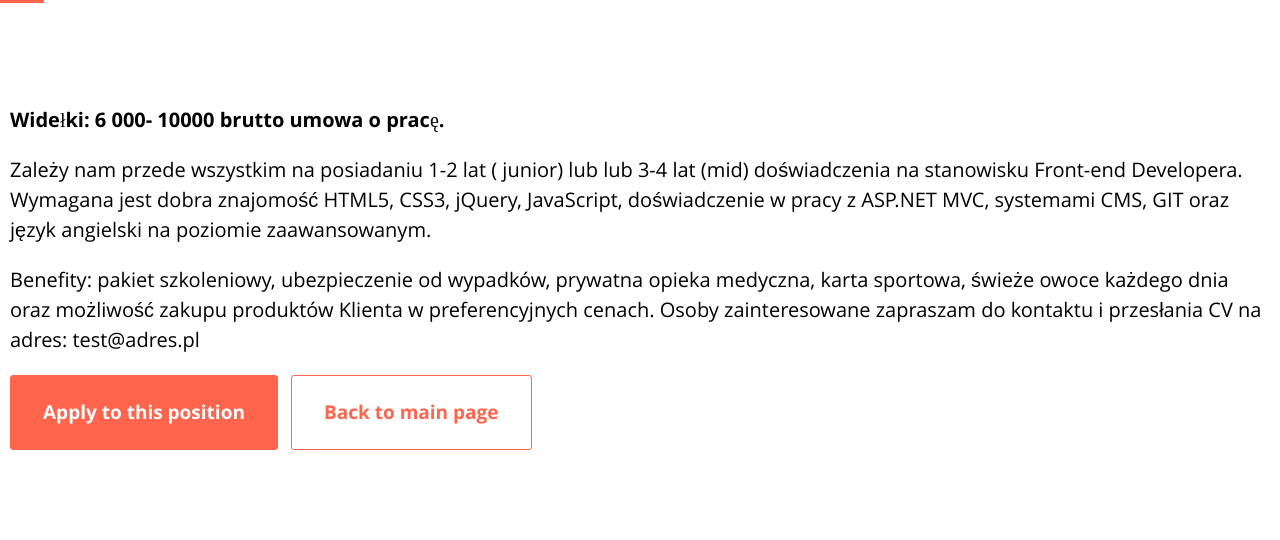
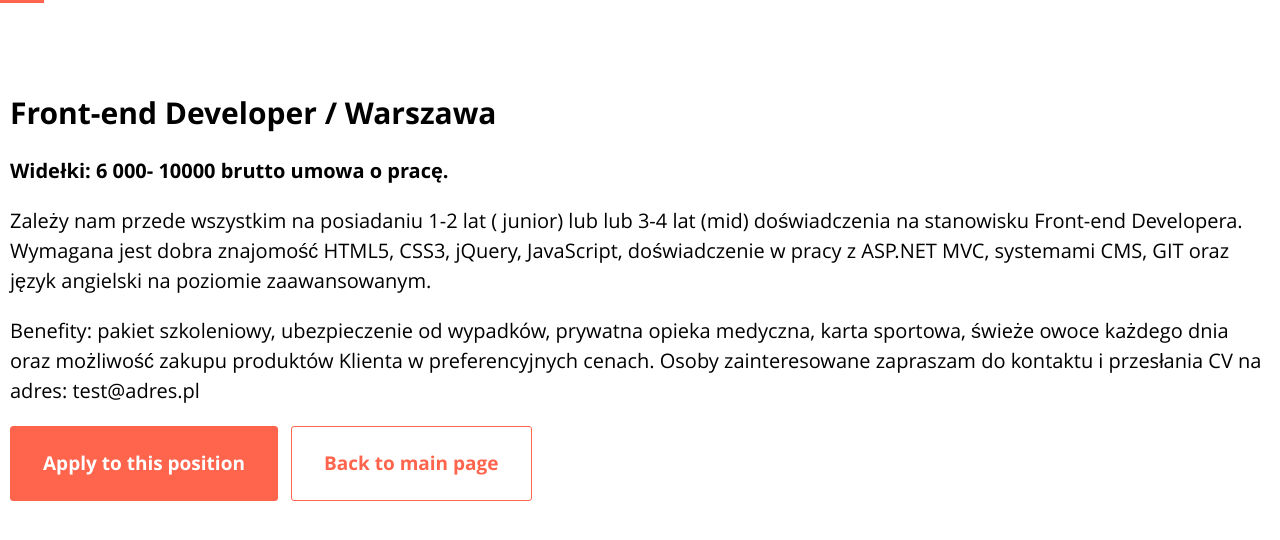
Before and after one commit to lukasborawski/quicksource.github.io, a Jekyll site: the page built from _posts/2016-08-27-front-end-developer-warszawa.md, in a window 1280 px wide. Shown: the top 540 px of the page. Built offline with Jekyll 4.4.1, drawn with Linux system fonts in a browser that asks for light colours; comment, search, counter and statistics services are not loaded; some of the changed lines change nothing that is shown.

Commit message:
Added polish chars for opens sans font, config update

```diff
--- a/_config.yml
+++ b/_config.yml
@@ -38,3 +38,7 @@ prose:
         field:
           element: 'hidden'
           value: 'job'
+      - name: 'published'
+        field:
+          element: 'hidden'
+          value: 'true'
--- a/_layouts/job.html
+++ b/_layouts/job.html
@@ -12,6 +12,7 @@ meta_description:
         <main id="main_container" role="main">
             <section class="c-position-holder">
                 <div class="c-content_regular">
+                    <h1>{{ page.title }}</h1>
                     {{ content }}
                     {% include job-footer.html %}
                 </div>
--- a/css/style.scss
+++ b/css/style.scss
@@ -316,6 +316,7 @@ footer {
       p {
         @include line-height(30);
         @include font-size(20);
+        margin-top: 0;
         margin-bottom: 20px;
       }
       ul {
```
Also changed, not shown: font/opensans-bold.ttf, font/opensans-bold.woff, 2 other files.
